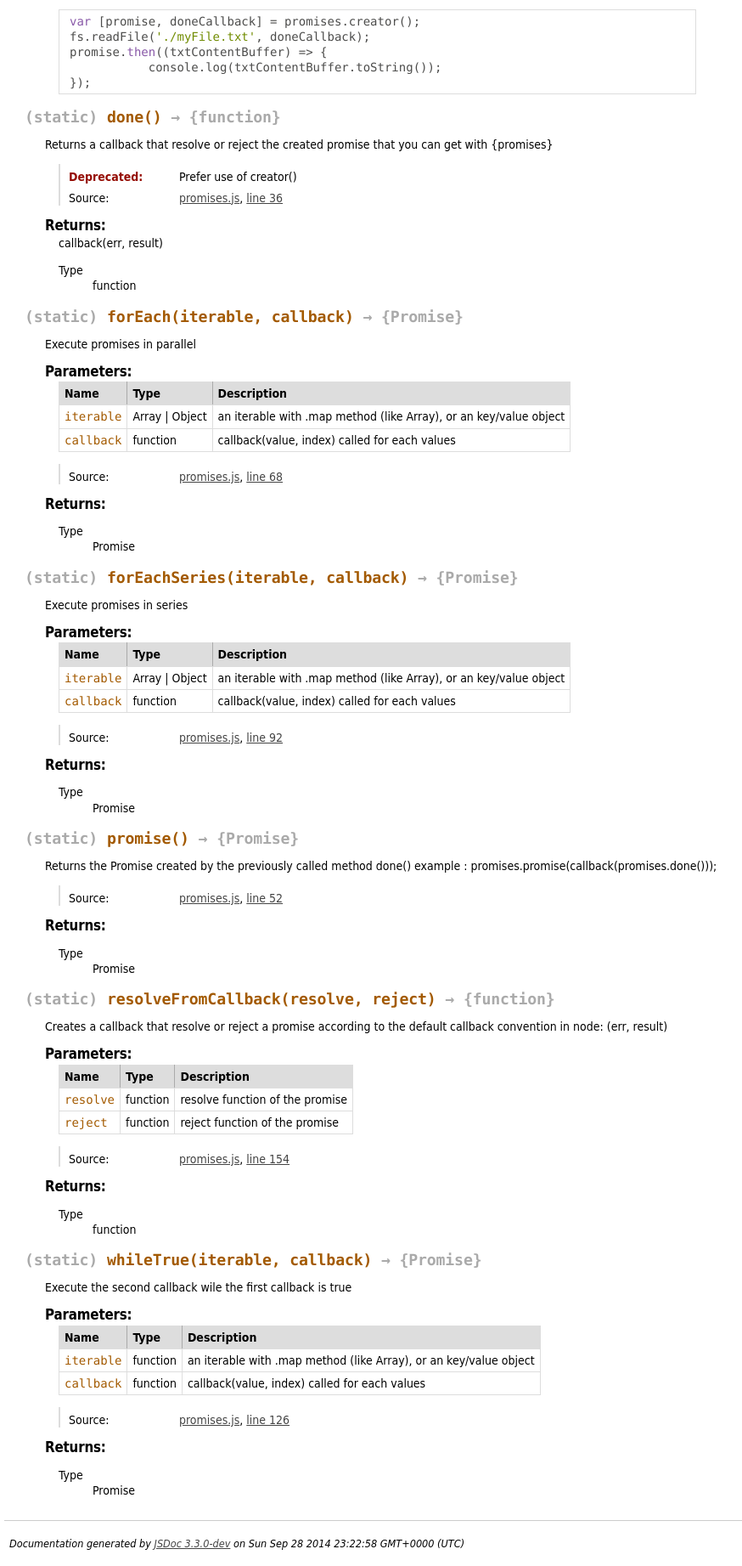
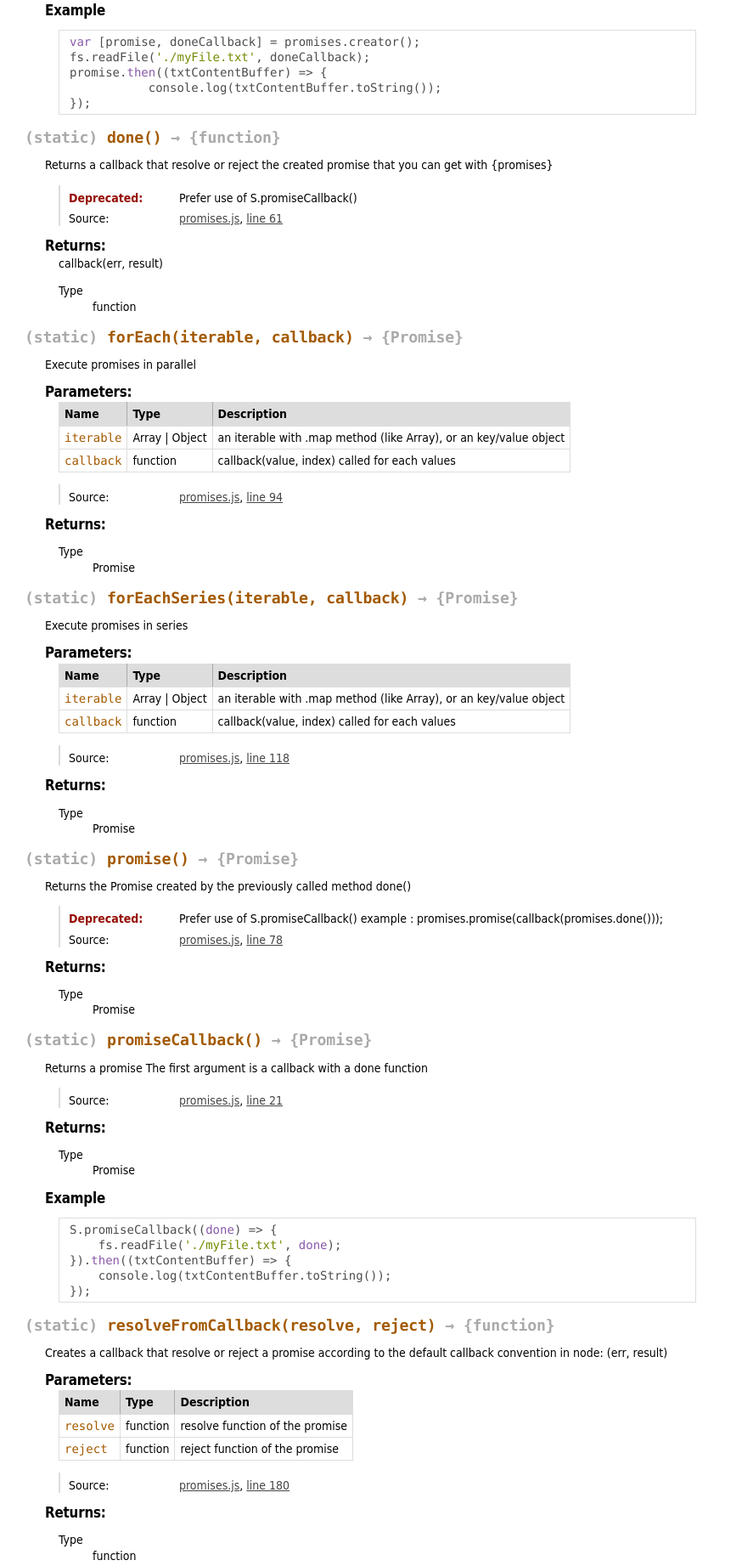
Before and after one commit to christophehurpeau/springbokjs-utils, a plain HTML site: page docs/module-promises.html in a window 1280 px wide. Shown: the part 360-2203 px from the top of the page at 85% size, without its empty margins (3-877 px from the left). Drawn offline with Linux system fonts and the light colour scheme.

Commit message:
auto commit from drone.io

```diff
--- a/docs/module-promises.html
+++ b/docs/module-promises.html
@@ -80,7 +80,7 @@
 
     <dt class="tag-source">Source:</dt>
     <dd class="tag-source"><ul class="dummy"><li>
-        <a href="promises.js.html">promises.js</a>, <a href="promises.js.html#line8">line 8</a>
+        <a href="promises.js.html">promises.js</a>, <a href="promises.js.html#line7">line 7</a>
     </li></ul></dd>
 
 
@@ -139,7 +139,7 @@
 
 
     <div class="description">
-        Returns a array with two values : the promise and the callback to call
+        Returns an array with two values : the promise and the callback to call
     </div>
 
 
@@ -167,6 +167,8 @@
 
 
 
+        <dt class="important tag-deprecated">Deprecated:</dt><dd><ul class="dummy"><li>Prefer use of S.promiseCallback()</li><ul></dd>
+
 
 
 
@@ -179,7 +181,7 @@
 
     <dt class="tag-source">Source:</dt>
     <dd class="tag-source"><ul class="dummy"><li>
-        <a href="promises.js.html">promises.js</a>, <a href="promises.js.html#line20">line 20</a>
+        <a href="promises.js.html">promises.js</a>, <a href="promises.js.html#line45">line 45</a>
     </li></ul></dd>
 
 
@@ -274,7 +276,7 @@ promise.then((txtContentBuffer) => {
 
 
 
-        <dt class="important tag-deprecated">Deprecated:</dt><dd><ul class="dummy"><li>Prefer use of creator()</li><ul></dd>
+        <dt class="important tag-deprecated">Deprecated:</dt><dd><ul class="dummy"><li>Prefer use of S.promiseCallback()</li><ul></dd>
 
 
 
@@ -288,7 +290,7 @@ promise.then((txtContentBuffer) => {
 
     <dt class="tag-source">Source:</dt>
     <dd class="tag-source"><ul class="dummy"><li>
-        <a href="promises.js.html">promises.js</a>, <a href="promises.js.html#line36">line 36</a>
+        <a href="promises.js.html">promises.js</a>, <a href="promises.js.html#line61">line 61</a>
     </li></ul></dd>
 
 
@@ -464,7 +466,7 @@ promise.then((txtContentBuffer) => {
 
     <dt class="tag-source">Source:</dt>
     <dd class="tag-source"><ul class="dummy"><li>
-        <a href="promises.js.html">promises.js</a>, <a href="promises.js.html#line68">line 68</a>
+        <a href="promises.js.html">promises.js</a>, <a href="promises.js.html#line94">line 94</a>
     </li></ul></dd>
 
 
@@ -636,7 +638,7 @@ promise.then((txtContentBuffer) => {
 
     <dt class="tag-source">Source:</dt>
     <dd class="tag-source"><ul class="dummy"><li>
-        <a href="promises.js.html">promises.js</a>, <a href="promises.js.html#line92">line 92</a>
+        <a href="promises.js.html">promises.js</a>, <a href="promises.js.html#line118">line 118</a>
     </li></ul></dd>
 
 
@@ -695,8 +697,6 @@ promise.then((txtContentBuffer) => {
 
     <div class="description">
         Returns the Promise created by the previously called method done()
-
-example : promises.promise(callback(promises.done()));
     </div>
 
 
@@ -724,6 +724,10 @@ example : promises.promise(callback(promises.done()));
 
 
 
+        <dt class="important tag-deprecated">Deprecated:</dt><dd><ul class="dummy"><li>Prefer use of S.promiseCallback()
+
+example : promises.promise(callback(promises.done()));</li><ul></dd>
+
 
 
 
@@ -736,7 +740,7 @@ example : promises.promise(callback(promises.done()));
 
     <dt class="tag-source">Source:</dt>
     <dd class="tag-source"><ul class="dummy"><li>
-        <a href="promises.js.html">promises.js</a>, <a href="promises.js.html#line52">line 52</a>
+        <a href="promises.js.html">promises.js</a>, <a href="promises.js.html#line78">line 78</a>
     </li></ul></dd>
 
 
@@ -777,6 +781,114 @@ example : promises.promise(callback(promises.done()));
 </dl>
 
 
+
+
+</dd>
+
+
+
+<dt>
+
+        <h4 class="name" id="promiseCallback"><span class="type-signature">(static) </span>promiseCallback<span class="signature">()</span><span class="type-signature"> &rarr; {Promise}</span></h4>
+
+
+
+</dt>
+<dd>
+
+
+    <div class="description">
+        Returns a promise
+The first argument is a callback with a done function
+    </div>
+
+
+
+
+
+
+
+
+
+
+
+<dl class="details">
+
+
+
+
+
+
+
+
+
+
+
+
+
+
+
+
+
+
+
+
+
+
+
+
+    <dt class="tag-source">Source:</dt>
+    <dd class="tag-source"><ul class="dummy"><li>
+        <a href="promises.js.html">promises.js</a>, <a href="promises.js.html#line21">line 21</a>
+    </li></ul></dd>
+
+
+
+
+
+
+
+</dl>
+
+
+
+
+
+
+
+
+
+
+
+
+
+    <h5>Returns:</h5>
+
+
+
+
+<dl>
+    <dt>
+        Type
+    </dt>
+    <dd>
+
+<span class="param-type">Promise</span>
+
+
+    </dd>
+</dl>
+
+
+
+
+        <h5>Example</h5>
+
+    <pre class="prettyprint"><code>S.promiseCallback((done) => {
+    fs.readFile('./myFile.txt', done);
+}).then((txtContentBuffer) => {
+    console.log(txtContentBuffer.toString());
+});</code></pre>
 
 
 </dd>
@@ -906,7 +1018,7 @@ according to the default callback convention in node: (err, result)
 
     <dt class="tag-source">Source:</dt>
     <dd class="tag-source"><ul class="dummy"><li>
-        <a href="promises.js.html">promises.js</a>, <a href="promises.js.html#line154">line 154</a>
+        <a href="promises.js.html">promises.js</a>, <a href="promises.js.html#line180">line 180</a>
     </li></ul></dd>
 
 
@@ -1075,7 +1187,7 @@ according to the default callback convention in node: (err, result)
 
     <dt class="tag-source">Source:</dt>
     <dd class="tag-source"><ul class="dummy"><li>
-        <a href="promises.js.html">promises.js</a>, <a href="promises.js.html#line126">line 126</a>
+        <a href="promises.js.html">promises.js</a>, <a href="promises.js.html#line152">line 152</a>
     </li></ul></dd>
 
 
@@ -1142,7 +1254,7 @@ according to the default callback convention in node: (err, result)
 <br clear="both">
 
 <footer>
-    Documentation generated by <a href="https://github.com/jsdoc3/jsdoc">JSDoc 3.3.0-dev</a> on Sun Sep 28 2014 23:22:58 GMT+0000 (UTC)
+    Documentation generated by <a href="https://github.com/jsdoc3/jsdoc">JSDoc 3.3.0-dev</a> on Sun Sep 28 2014 23:33:28 GMT+0000 (UTC)
 </footer>
 
 <script> prettyPrint(); </script>
```
Also changed, not shown: docs/array.js.html (+1 -1 lines), docs/coverage.html (+1 -1 lines), docs/fs.js.html (+1 -1 lines), docs/generators.js.html (+1 -1 lines), docs/global.html (+1 -1 lines), docs/index.html (+1 -1 lines), docs/index.js.html (+5 -2 lines), docs/module-array.html (+1 -1 lines), docs/module-generators.html (+1 -1 lines), docs/module-object.html (+1 -1 lines), docs/module-php.html (+1 -1 lines), docs/module-security.html (+1 -1 lines), docs/module-utils.html (+1 -1 lines), docs/object.js.html (+1 -1 lines), 3 more files.
